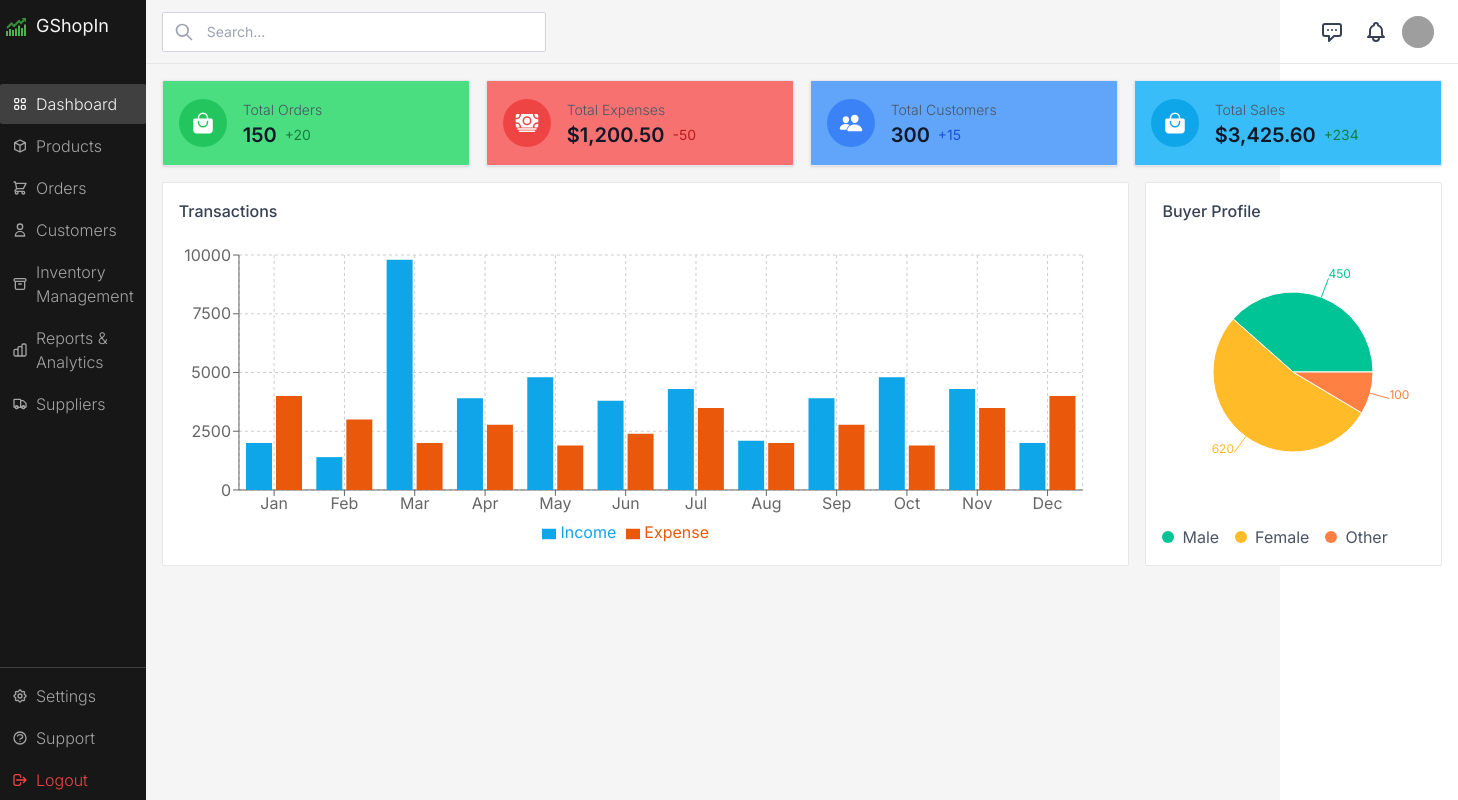
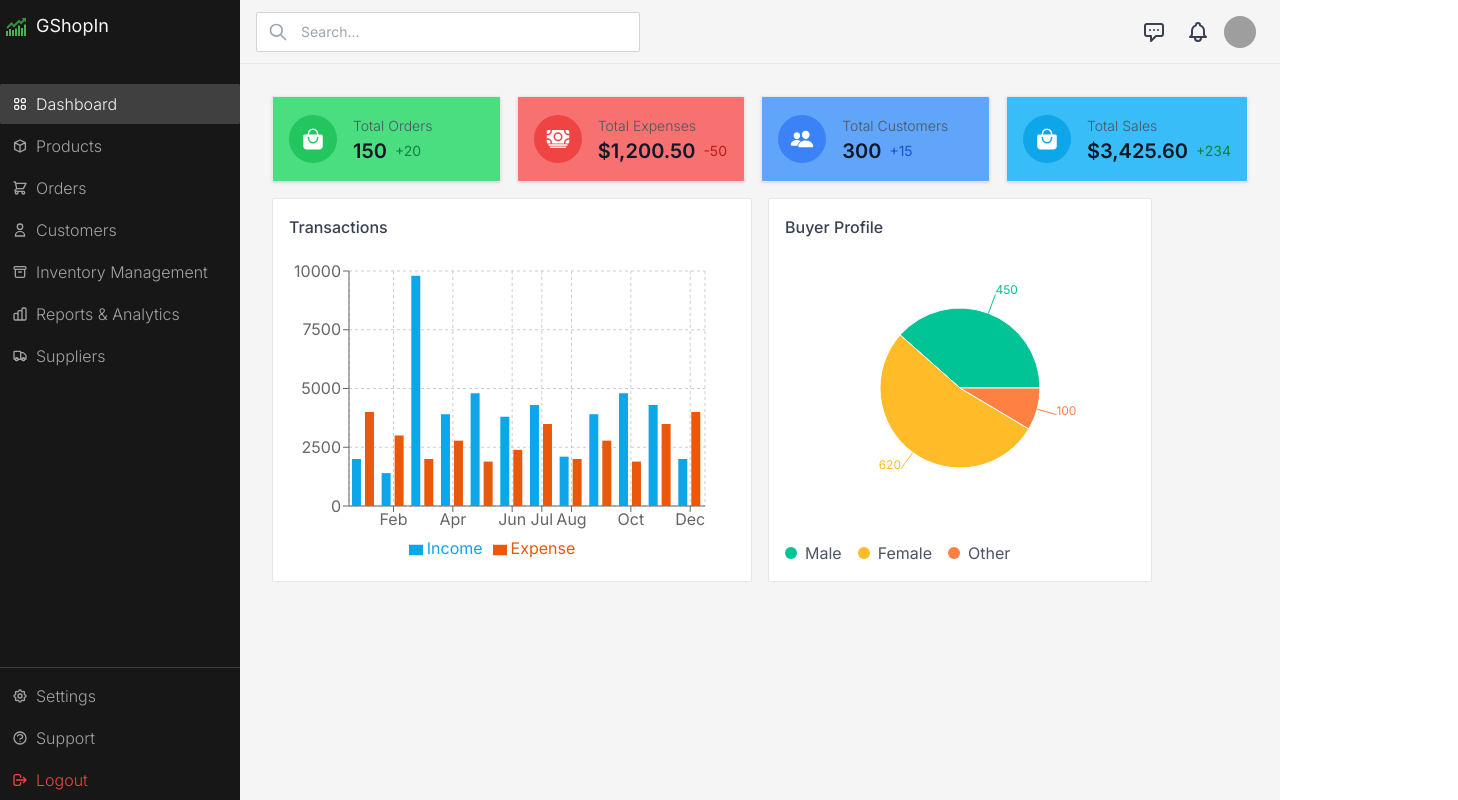
Before and after one commit to sifat2626/garment-management-admin, a React (Vite) app: page / in a window 1280 px wide. Shown: the whole page, 1458 px wide, since content can reach past the window. Built offline with nearby package versions, Linux system fonts and the light colour scheme; grey boxes are pictures that could not be loaded.

Commit message:
w bug fix 2

```diff
--- a/src/Layout/Root.jsx
+++ b/src/Layout/Root.jsx
@@ -4,7 +4,7 @@ import Header from "../components/shared/Header";
 
 function Root() {
   return (
-    <div className="flex flex-row min-h-screen max-w-screen bg-neutral-100  font-inter">
+    <div className="flex flex-row bg-neutral-100 h-screen w-screen overflow-hidden font-inter">
       <Sidebar />
       <div className="flex-1">
         <Header />
--- a/src/pages/Dashboard.jsx
+++ b/src/pages/Dashboard.jsx
@@ -4,11 +4,15 @@ import TransactionChart from "../components/TransactionChart";
 
 function Dashboard() {
   return (
-    <div className="flex flex-col gap-4 w-screen">
+    <div className="flex flex-col gap-4 max-w-screen-xl mx-auto p-4">
       <DashboardStatsGrid />
       <div className="flex flex-row gap-4">
-        <TransactionChart />
-        <BuyerProfileChart />
+        <div className="flex-1 min-w-[300px]">
+          <TransactionChart />
+        </div>
+        <div className="flex-1 min-w-[300px]">
+          <BuyerProfileChart />
+        </div>
       </div>
     </div>
   );
```
